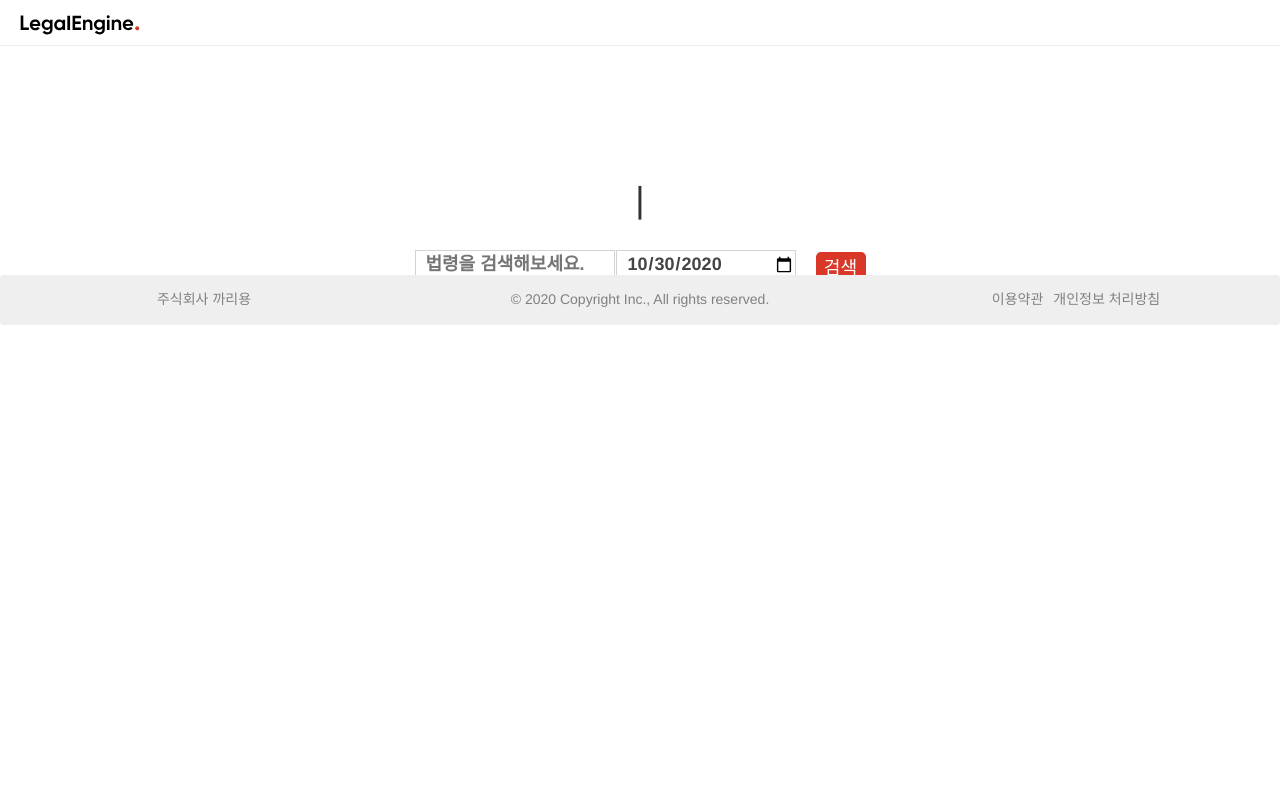
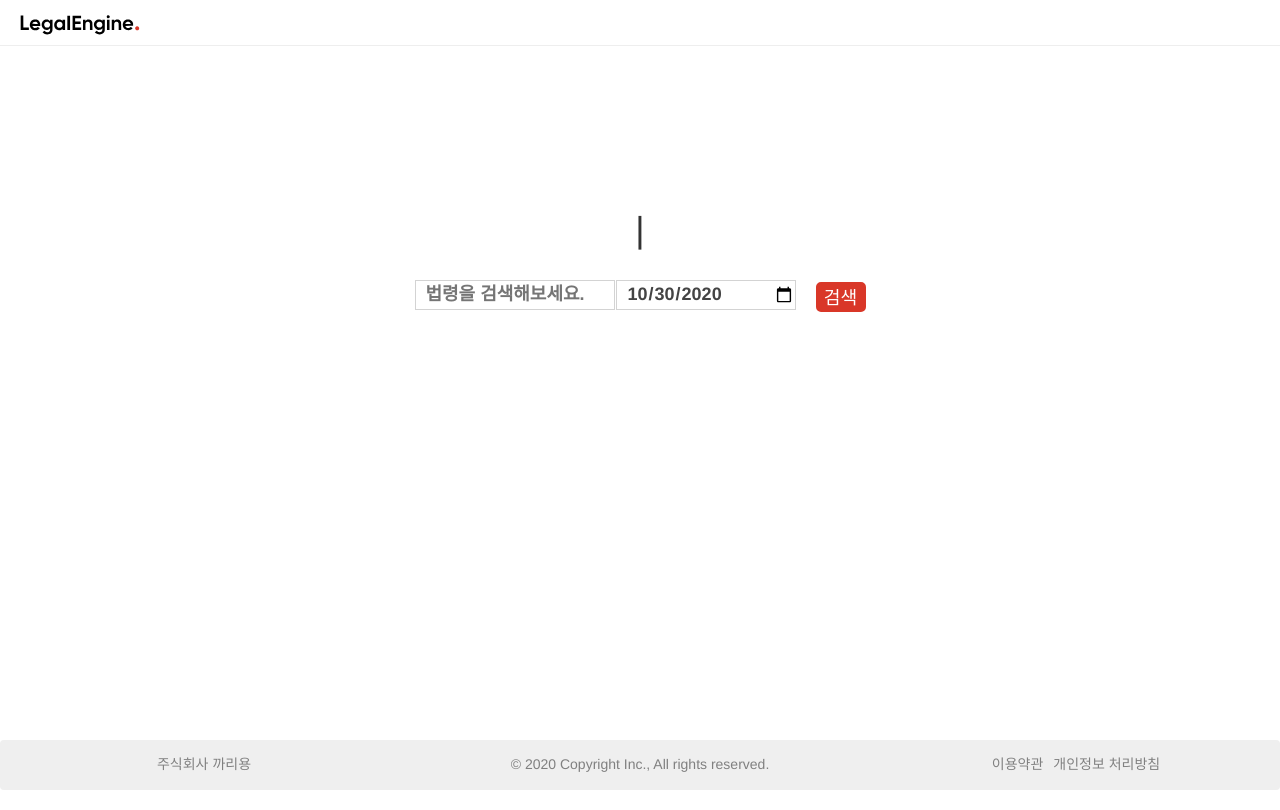
Before and after one commit to tosky1125/legalengine, a React (Create React App) app in the folder client/: page / in a window 1280 px wide. Built offline with nearby package versions, Linux system fonts and the light colour scheme; a web font is replaced by a local one.

Commit message:
Implement Main Page using Bootstrap

```diff
--- a/client/src/components/Main.css
+++ b/client/src/components/Main.css
@@ -1,6 +1,7 @@
 .main-container {
   position: relative;
-  top: 10vh;
+  margin: 11rem;
+  height: 52rem;
   text-align: center;
 }
 
```
